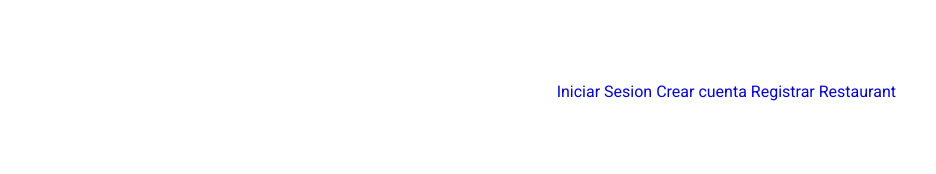
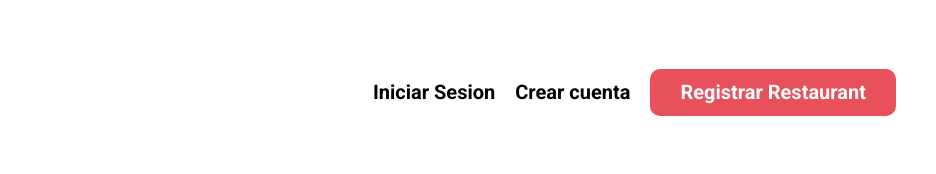
Before and after one commit to GerardoDev25/DeliveryApp-web-page-with-scss, a website: page index.html in a window 1280 px wide. Shown: the full height of the page, 344-1280 px from the left. Drawn offline with nearby package versions, Linux system fonts and the light colour scheme; files that its build step writes are made by us from their sources; files whose address does not match are found by name.

Commit message:
Agregando un Modificador a la navegación

```diff
--- a/index.html
+++ b/index.html
@@ -21,7 +21,7 @@
       <nav class="navegacion">
         <a href="#" class="navegacion__link">Iniciar Sesion</a>
         <a href="#" class="navegacion__link">Crear cuenta</a>
-        <a href="#" class="navegacion__link navegacion__link--resgistrar"
+        <a href="#" class="navegacion__link navegacion__link--registrar"
           >Registrar Restaurant</a
         >
       </nav>
--- a/src/scss/header/_header.scss
+++ b/src/scss/header/_header.scss
@@ -13,5 +13,9 @@
 
   &__logo {
     width: 30rem;
+    margin-bottom: 5rem;
+    @include m.desktop {
+      margin-bottom: 0;
+    }
   }
 }
--- a/src/scss/header/_navegacion.scss
+++ b/src/scss/header/_navegacion.scss
@@ -0,0 +1,24 @@
+@use 'base/variables' as v;
+@use 'base/mixins' as m;
+
+.navegacion {
+  display: flex;
+  flex-direction: column;
+  align-items: center;
+  gap: 2rem;
+  width: 100%;
+
+  @include m.desktop {
+    width: auto;
+    flex-direction: row;
+  }
+
+  &__link {
+    font-size: 2rem;
+    font-weight: 700;
+    color: v.$negro;
+    &--registrar {
+      @include m.boton(v.$primario, v.$blanco);
+    }
+  }
+}
```
